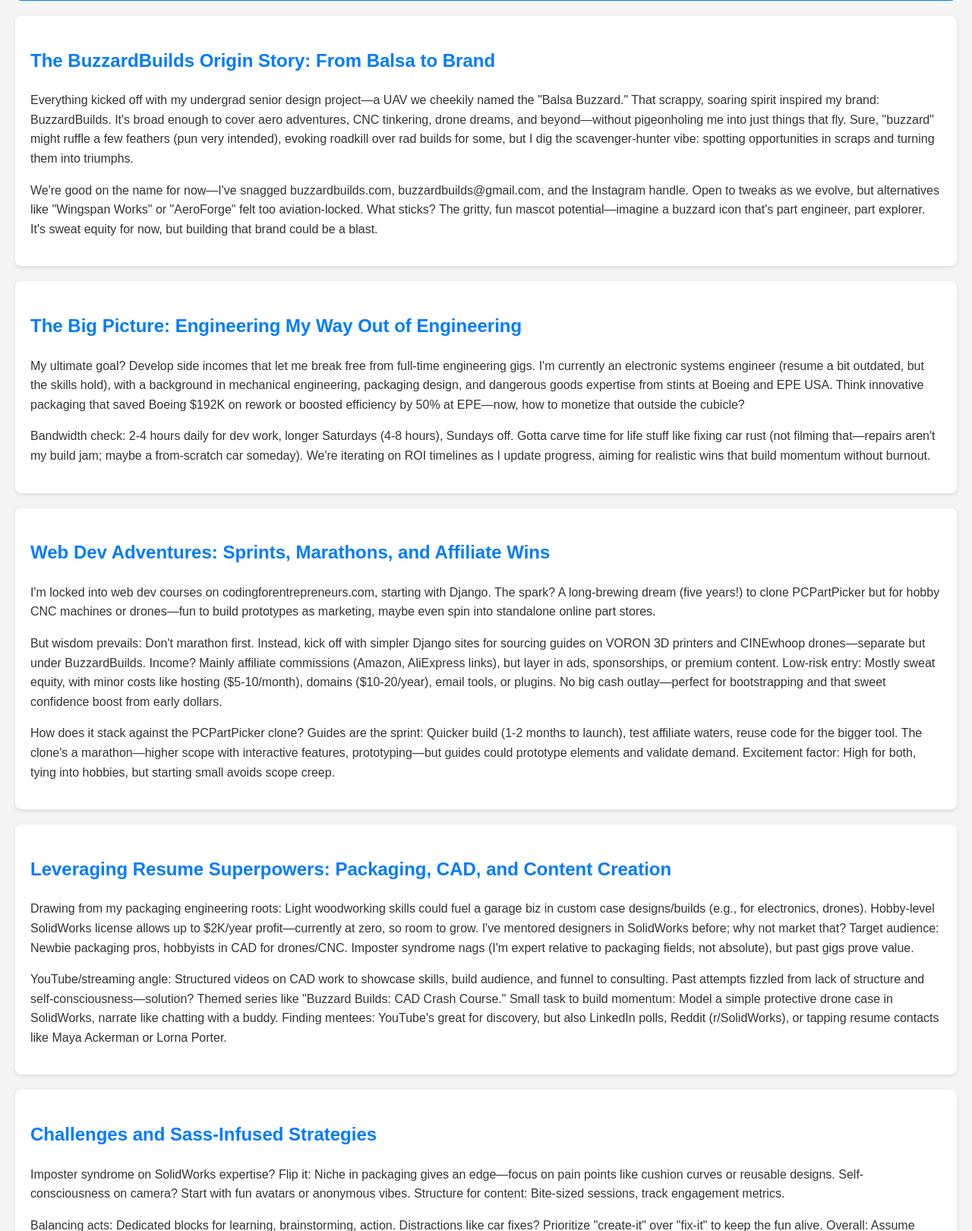
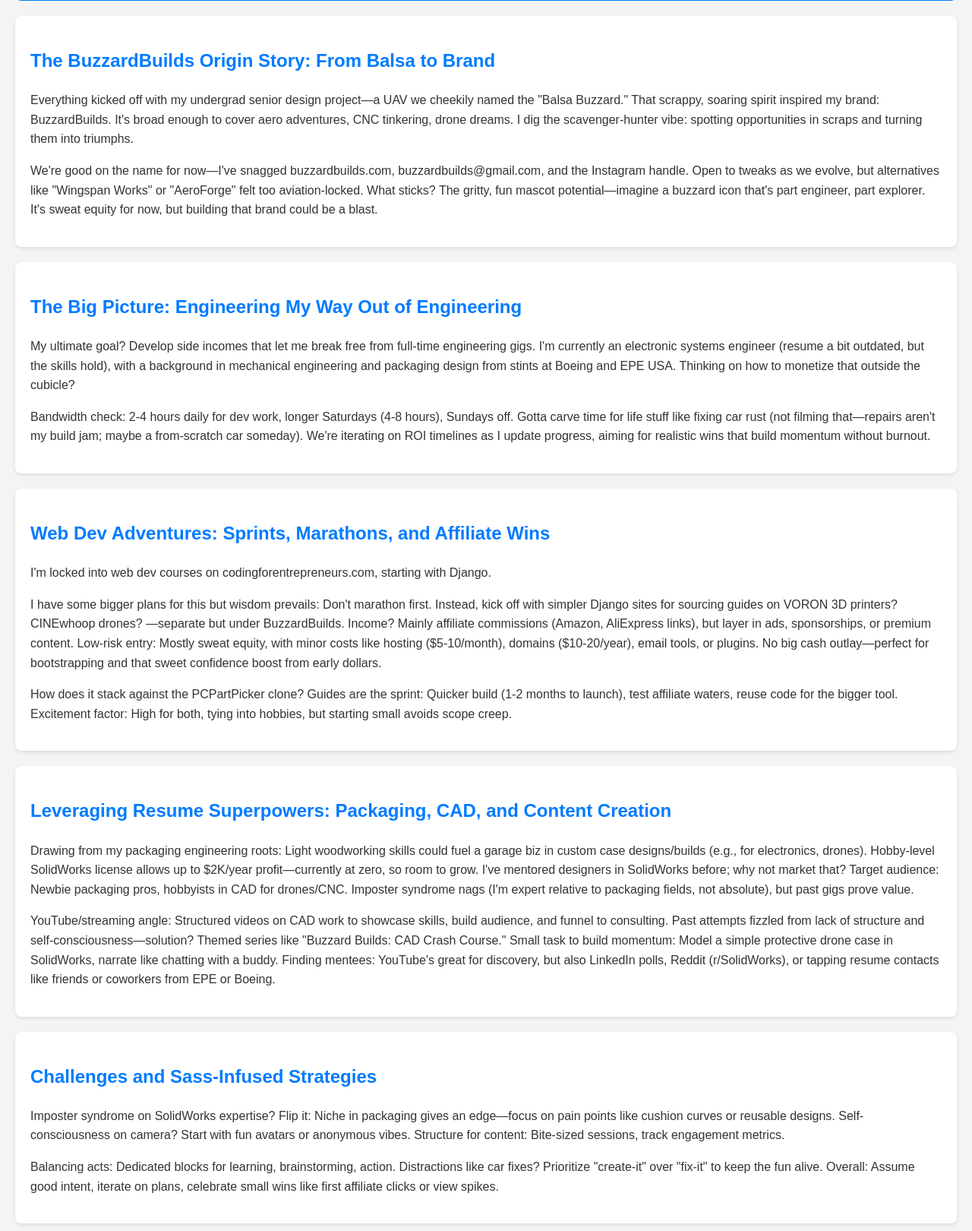
Before and after one commit to nkays/Part_Picker, a Django app: page / in a window 1280 px wide. Shown: the part 313-1933 px from the top of the page at 76% size. Run offline with Django 5.2, Linux system fonts and the light colour scheme.

Commit message:
tailoring blog1

```diff
--- a/src/templates/Blog1.html
+++ b/src/templates/Blog1.html
@@ -24,27 +24,27 @@
 
     <section id="brand-story">
         <h2>The BuzzardBuilds Origin Story: From Balsa to Brand</h2>
-        <p>Everything kicked off with my undergrad senior design project—a UAV we cheekily named the "Balsa Buzzard." That scrappy, soaring spirit inspired my brand: BuzzardBuilds. It's broad enough to cover aero adventures, CNC tinkering, drone dreams, and beyond—without pigeonholing me into just things that fly. Sure, "buzzard" might ruffle a few feathers (pun very intended), evoking roadkill over rad builds for some, but I dig the scavenger-hunter vibe: spotting opportunities in scraps and turning them into triumphs.</p>
+        <p>Everything kicked off with my undergrad senior design project—a UAV we cheekily named the "Balsa Buzzard." That scrappy, soaring spirit inspired my brand: BuzzardBuilds. It's broad enough to cover aero adventures, CNC tinkering, drone dreams. I dig the scavenger-hunter vibe: spotting opportunities in scraps and turning them into triumphs.</p>
         <p>We're good on the name for now—I've snagged buzzardbuilds.com, buzzardbuilds@gmail.com, and the Instagram handle. Open to tweaks as we evolve, but alternatives like "Wingspan Works" or "AeroForge" felt too aviation-locked. What sticks? The gritty, fun mascot potential—imagine a buzzard icon that's part engineer, part explorer. It's sweat equity for now, but building that brand could be a blast.</p>
     </section>
 
     <section id="goals">
         <h2>The Big Picture: Engineering My Way Out of Engineering</h2>
-        <p>My ultimate goal? Develop side incomes that let me break free from full-time engineering gigs. I'm currently an electronic systems engineer (resume a bit outdated, but the skills hold), with a background in mechanical engineering, packaging design, and dangerous goods expertise from stints at Boeing and EPE USA. Think innovative packaging that saved Boeing $192K on rework or boosted efficiency by 50% at EPE—now, how to monetize that outside the cubicle?</p>
+        <p>My ultimate goal? Develop side incomes that let me break free from full-time engineering gigs. I'm currently an electronic systems engineer (resume a bit outdated, but the skills hold), with a background in mechanical engineering and packaging design from stints at Boeing and EPE USA. Thinking on how to monetize that outside the cubicle?</p>
         <p>Bandwidth check: 2-4 hours daily for dev work, longer Saturdays (4-8 hours), Sundays off. Gotta carve time for life stuff like fixing car rust (not filming that—repairs aren't my build jam; maybe a from-scratch car someday). We're iterating on ROI timelines as I update progress, aiming for realistic wins that build momentum without burnout.</p>
     </section>
 
     <section id="web-dev">
         <h2>Web Dev Adventures: Sprints, Marathons, and Affiliate Wins</h2>
-        <p>I'm locked into web dev courses on codingforentrepreneurs.com, starting with Django. The spark? A long-brewing dream (five years!) to clone PCPartPicker but for hobby CNC machines or drones—fun to build prototypes as marketing, maybe even spin into standalone online part stores.</p>
-        <p>But wisdom prevails: Don't marathon first. Instead, kick off with simpler Django sites for sourcing guides on VORON 3D printers and CINEwhoop drones—separate but under BuzzardBuilds. Income? Mainly affiliate commissions (Amazon, AliExpress links), but layer in ads, sponsorships, or premium content. Low-risk entry: Mostly sweat equity, with minor costs like hosting ($5-10/month), domains ($10-20/year), email tools, or plugins. No big cash outlay—perfect for bootstrapping and that sweet confidence boost from early dollars.</p>
-        <p>How does it stack against the PCPartPicker clone? Guides are the sprint: Quicker build (1-2 months to launch), test affiliate waters, reuse code for the bigger tool. The clone's a marathon—higher scope with interactive features, prototyping—but guides could prototype elements and validate demand. Excitement factor: High for both, tying into hobbies, but starting small avoids scope creep.</p>
+        <p>I'm locked into web dev courses on codingforentrepreneurs.com, starting with Django.</p>
+        <p>I have some bigger plans for this but wisdom prevails: Don't marathon first. Instead, kick off with simpler Django sites for sourcing guides on VORON 3D printers? CINEwhoop drones? —separate but under BuzzardBuilds. Income? Mainly affiliate commissions (Amazon, AliExpress links), but layer in ads, sponsorships, or premium content. Low-risk entry: Mostly sweat equity, with minor costs like hosting ($5-10/month), domains ($10-20/year), email tools, or plugins. No big cash outlay—perfect for bootstrapping and that sweet confidence boost from early dollars.</p>
+        <p>How does it stack against the PCPartPicker clone? Guides are the sprint: Quicker build (1-2 months to launch), test affiliate waters, reuse code for the bigger tool. Excitement factor: High for both, tying into hobbies, but starting small avoids scope creep.</p>
     </section>
 
     <section id="skill-hustles">
         <h2>Leveraging Resume Superpowers: Packaging, CAD, and Content Creation</h2>
         <p>Drawing from my packaging engineering roots: Light woodworking skills could fuel a garage biz in custom case designs/builds (e.g., for electronics, drones). Hobby-level SolidWorks license allows up to $2K/year profit—currently at zero, so room to grow. I've mentored designers in SolidWorks before; why not market that? Target audience: Newbie packaging pros, hobbyists in CAD for drones/CNC. Imposter syndrome nags (I'm expert relative to packaging fields, not absolute), but past gigs prove value.</p>
-        <p>YouTube/streaming angle: Structured videos on CAD work to showcase skills, build audience, and funnel to consulting. Past attempts fizzled from lack of structure and self-consciousness—solution? Themed series like "Buzzard Builds: CAD Crash Course." Small task to build momentum: Model a simple protective drone case in SolidWorks, narrate like chatting with a buddy. Finding mentees: YouTube's great for discovery, but also LinkedIn polls, Reddit (r/SolidWorks), or tapping resume contacts like Maya Ackerman or Lorna Porter.</p>
+        <p>YouTube/streaming angle: Structured videos on CAD work to showcase skills, build audience, and funnel to consulting. Past attempts fizzled from lack of structure and self-consciousness—solution? Themed series like "Buzzard Builds: CAD Crash Course." Small task to build momentum: Model a simple protective drone case in SolidWorks, narrate like chatting with a buddy. Finding mentees: YouTube's great for discovery, but also LinkedIn polls, Reddit (r/SolidWorks), or tapping resume contacts like friends or coworkers from EPE or Boeing.</p>
     </section>
 
     <section id="challenges">
```
